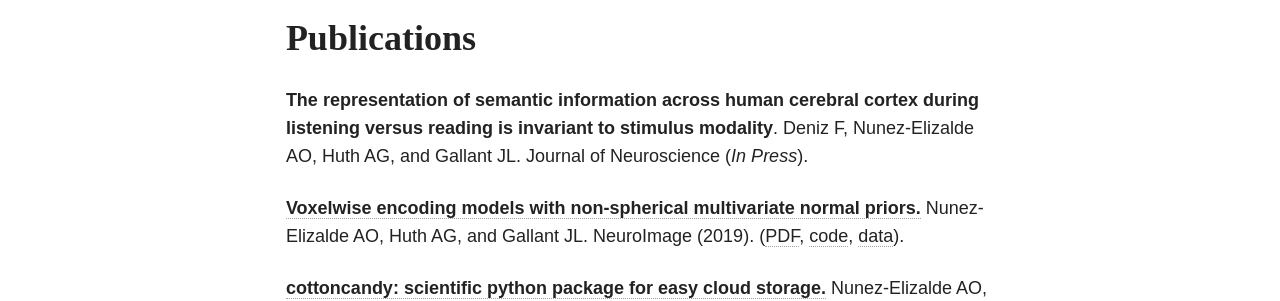
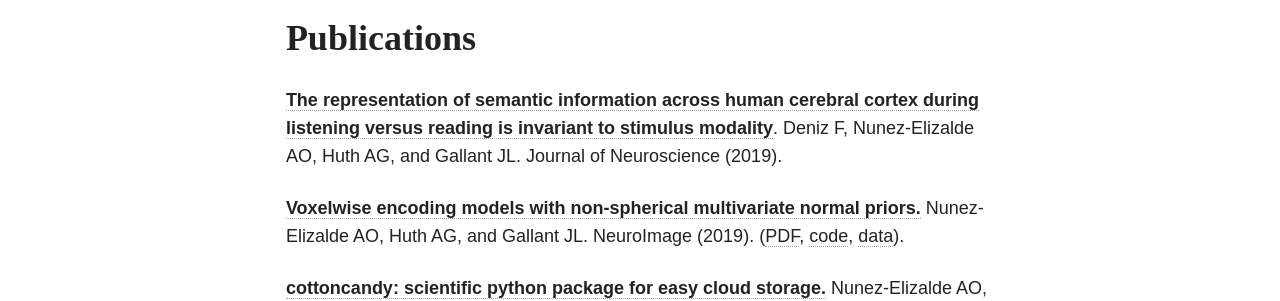
Before and after one commit to anwarnunez/anwarnunez.github.io, a Jekyll site: the page built from publications/index.md, in a window 1280 px wide. Shown: the part 453-754 px from the top of the page. Built offline with Jekyll 4.4.1, drawn with Linux system fonts in a browser that asks for light colours; nearby versions of some CDN libraries.

Commit message:
Update index.md

```diff
--- a/publications/index.md
+++ b/publications/index.md
@@ -10,7 +10,7 @@ search_omit: false
 
 # Publications
 
-**The representation of semantic information across human cerebral cortex during listening versus reading is invariant to stimulus modality**. Deniz F, Nunez-Elizalde AO, Huth AG, and Gallant JL. Journal of Neuroscience (_In Press_).
+[**The representation of semantic information across human cerebral cortex during listening versus reading is invariant to stimulus modality**](https://www.jneurosci.org/content/39/39/7722). Deniz F, Nunez-Elizalde AO, Huth AG, and Gallant JL. Journal of Neuroscience (2019).
 
 [**Voxelwise encoding models with non-spherical multivariate normal priors.**](https://doi.org/10.1016/j.neuroimage.2019.04.012) Nunez-Elizalde AO, Huth AG, and Gallant JL. NeuroImage (2019). ([PDF](http://anwarnunez.github.io/downloads/Nunez-Elizalde2019.pdf), [code](http://github.com/gallantlab/tikreg), [data](https://berkeley.box.com/s/adk97fj1zv7l83358cftdh0eux8ya6tx)).
 
```
